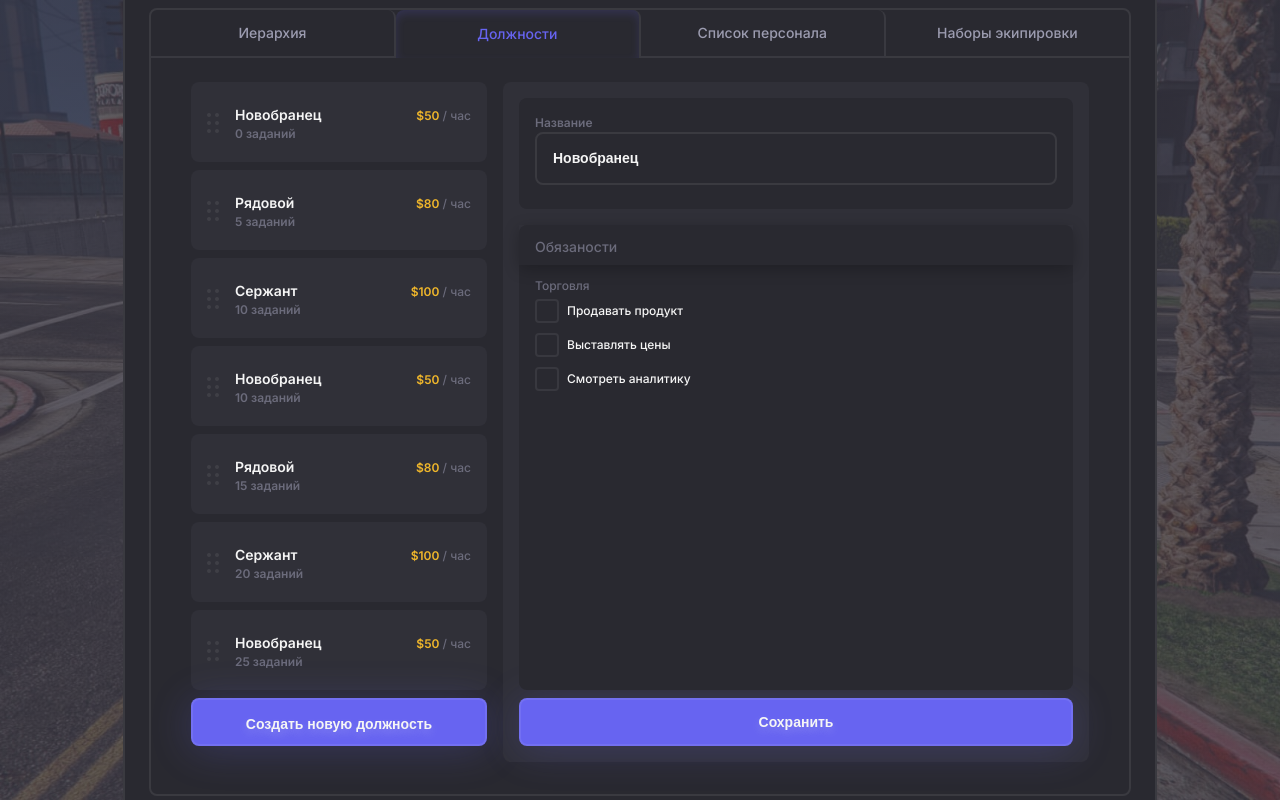
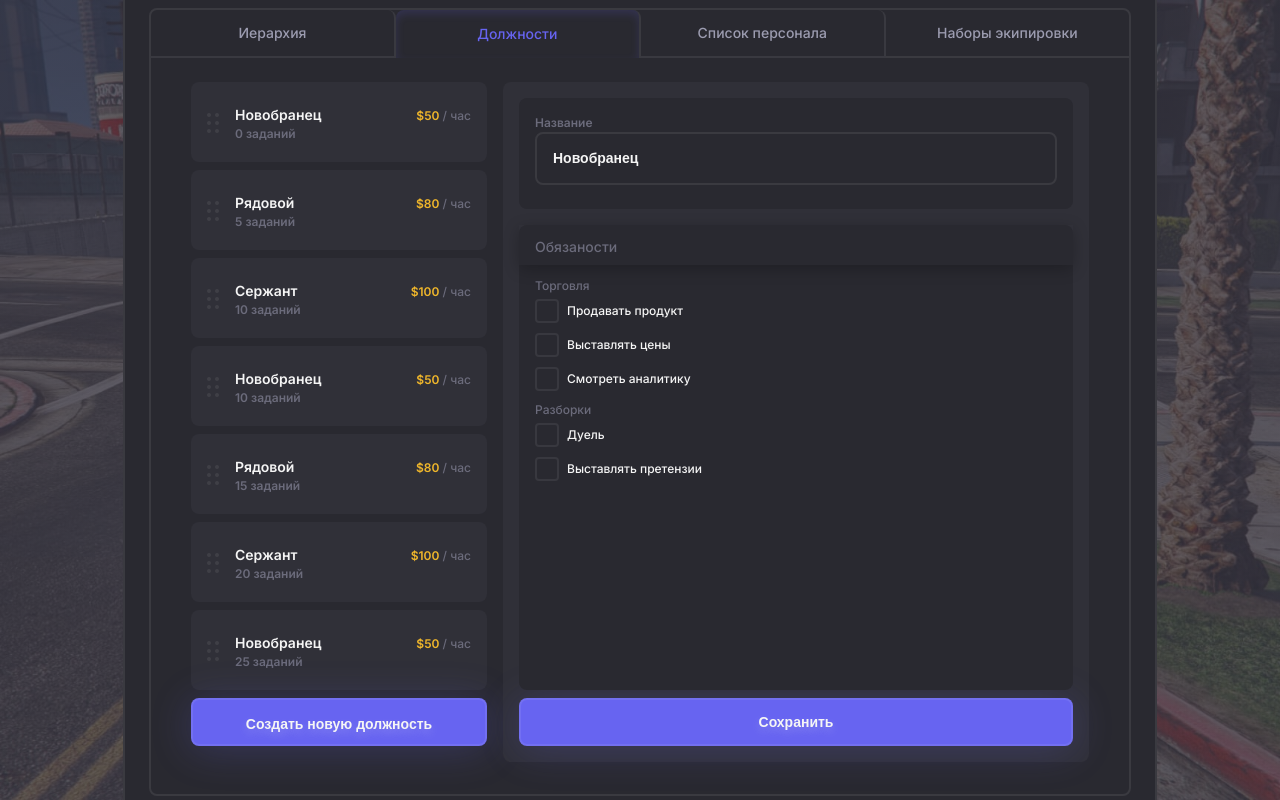
Before and after one commit to kotyamur/cogitize-next-app, a Next.js app: page / in a window 1280 px wide. Built offline with nearby package versions, Linux system fonts and the light colour scheme.

Commit message:
add changes

```diff
--- a/assets/icons/DragDropIcon.tsx
+++ b/assets/icons/DragDropIcon.tsx
@@ -7,12 +7,12 @@ const GrapIcon = () => {
       viewBox="0 0 12 20"
       fill="none"
     >
-      <circle cx="2" cy="2" r="2" fill="#F5F5F5" fill-opacity="0.08" />
-      <circle cx="2" cy="10" r="2" fill="#F5F5F5" fill-opacity="0.08" />
-      <circle cx="2" cy="18" r="2" fill="#F5F5F5" fill-opacity="0.08" />
-      <circle cx="10" cy="2" r="2" fill="#F5F5F5" fill-opacity="0.08" />
-      <circle cx="10" cy="10" r="2" fill="#F5F5F5" fill-opacity="0.08" />
-      <circle cx="10" cy="18" r="2" fill="#F5F5F5" fill-opacity="0.08" />
+      <circle cx="2" cy="2" r="2" fill="#F5F5F5" fillOpacity="0.08" />
+      <circle cx="2" cy="10" r="2" fill="#F5F5F5" fillOpacity="0.08" />
+      <circle cx="2" cy="18" r="2" fill="#F5F5F5" fillOpacity="0.08" />
+      <circle cx="10" cy="2" r="2" fill="#F5F5F5" fillOpacity="0.08" />
+      <circle cx="10" cy="10" r="2" fill="#F5F5F5" fillOpacity="0.08" />
+      <circle cx="10" cy="18" r="2" fill="#F5F5F5" fillOpacity="0.08" />
     </svg>
   );
 };
--- a/components/DutiesForm/DutiesForm.module.scss
+++ b/components/DutiesForm/DutiesForm.module.scss
@@ -41,7 +41,10 @@
     margin-bottom: 8px;
     border-radius: var(--border-radius);
     background: var(--background-dark);
-    & > label {
+}
+
+.responsibilityGroup {
+   & > label {
         display: flex;
         align-items: center;
         margin-bottom: 10px;
@@ -88,7 +91,7 @@
     }
 }
 
-.responsibilitiItem {
+.responsibilityItem {
     color: var(--light-text-color);
 }
 
--- a/components/DutiesForm/DutiesForm.tsx
+++ b/components/DutiesForm/DutiesForm.tsx
@@ -2,12 +2,58 @@
 import { FC } from "react";
 import styles from "./DutiesForm.module.scss";
 
-import { useForm, SubmitHandler } from "react-hook-form";
+import { useForm, SubmitHandler, UseFormRegister } from "react-hook-form";
 import CheckIcon from "@/assets/icons/CheckIcon";
+
+const responsibilities = [
+  {
+    name: "showdown",
+    valueList: ["duel", "make-claims"],
+    text: "Разборки",
+    labelsText: ["Дуель", "Выставлять претензии"],
+  },
+];
 
 type Inputs = {
   name: string;
   trading: string | string[];
+  showdown: string | string[];
+};
+
+type Props = {
+  register: UseFormRegister<Inputs>
+};
+
+export const LabelGroup = ({register}: Props) => {
+  return (
+    <div className={styles.responsibilityGroup}>
+      <p className={styles.checkboxHeading}>Разборки</p>
+      <label>
+        <input
+          type="checkbox"
+          {...register("showdown")}
+          value="duel"
+          className={`${styles.checkboxIcon} visuallyHidden`}
+        />
+        <span className={styles.customIcon}>
+          <CheckIcon />
+        </span>
+        <span className={styles.responsibilityItem}>Дуель</span>
+      </label>
+      <label>
+        <input
+          type="checkbox"
+          {...register("showdown")}
+          value="make-claims"
+          className={`${styles.checkboxIcon} visuallyHidden`}
+        />
+        <span className={styles.customIcon}>
+          <CheckIcon />
+        </span>
+        <span className={styles.responsibilityItem}>Выставлять претензии</span>
+      </label>
+    </div>
+  );
 };
 
 export const DutiesForm: FC = () => {
@@ -28,6 +74,7 @@ export const DutiesForm: FC = () => {
           <div className={styles.boxHeading}>
             <p>Обязаности</p>
           </div>
+          <div className={styles.responsibilityGroup}>
             <p className={styles.checkboxHeading}>Торговля</p>
             <label>
               <input
@@ -39,7 +86,9 @@ export const DutiesForm: FC = () => {
               <span className={styles.customIcon}>
                 <CheckIcon />
               </span>
-            <span className={styles.responsibilitiItem}>Продавать продукт</span>
+              <span className={styles.responsibilityItem}>
+                Продавать продукт
+              </span>
             </label>
             <label>
               <input
@@ -51,7 +100,7 @@ export const DutiesForm: FC = () => {
               <span className={styles.customIcon}>
                 <CheckIcon />
               </span>
-            <span className={styles.responsibilitiItem}>Выставлять цены</span>
+              <span className={styles.responsibilityItem}>Выставлять цены</span>
             </label>
             <label>
               <input
@@ -63,10 +112,12 @@ export const DutiesForm: FC = () => {
               <span className={styles.customIcon}>
                 <CheckIcon />
               </span>
-            <span className={styles.responsibilitiItem}>
+              <span className={styles.responsibilityItem}>
                 Смотреть аналитику
               </span>
             </label>
+          </div>
+          <LabelGroup register={register} />
         </div>
 
         <input className={styles.submitBtn} type="submit" value="Сохранить" />
```
Lines whose indentation alone changed are shown as unchanged.
